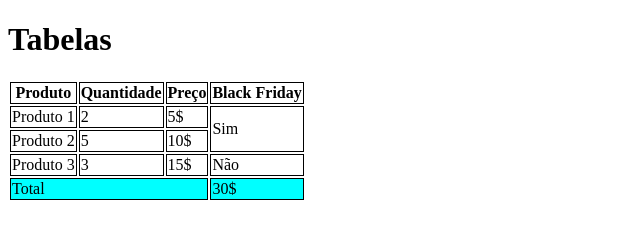
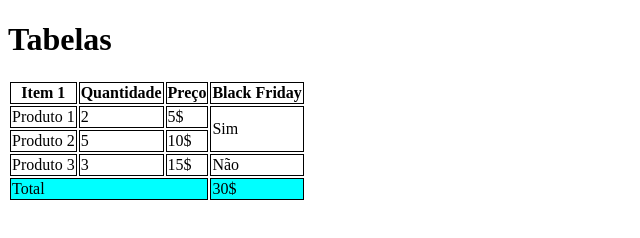
Before and after one commit to Ataides-Blume/aula-tabela, a plain HTML site: page index.html in a window 1280 px wide. Shown: the full height of the page, 0-640 px from the left. Drawn offline with Linux system fonts and the light colour scheme.

Commit message:
trocado Produto por Item 1

```diff
--- a/index.html
+++ b/index.html
@@ -22,7 +22,7 @@ tfoot{
     <table>
       <thead>
         <tr>
-          <th>Produto</th>
+          <th>Item 1</th>
           <th>Quantidade</th>
           <th>Preço</th>
           <th>Black Friday</th>
```
